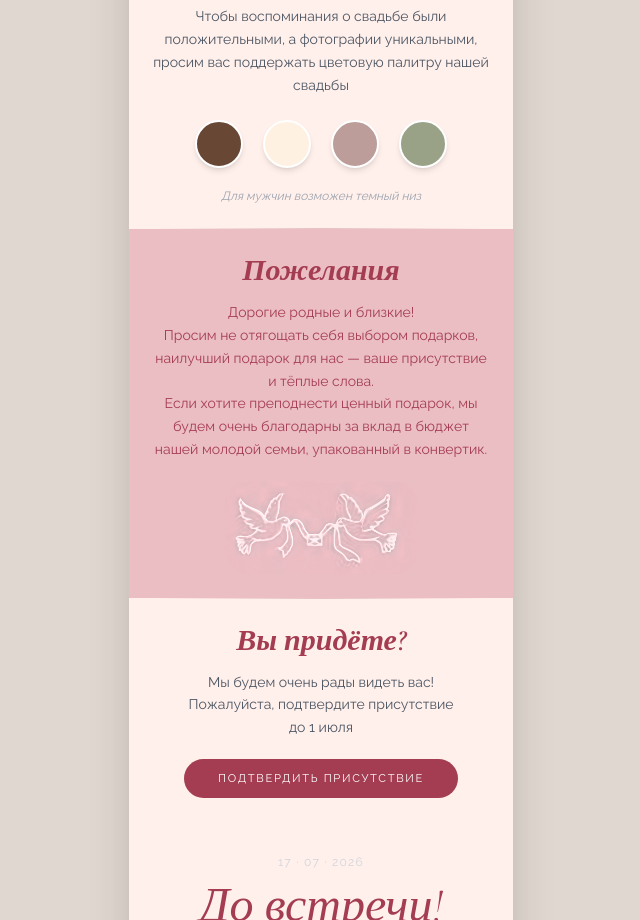
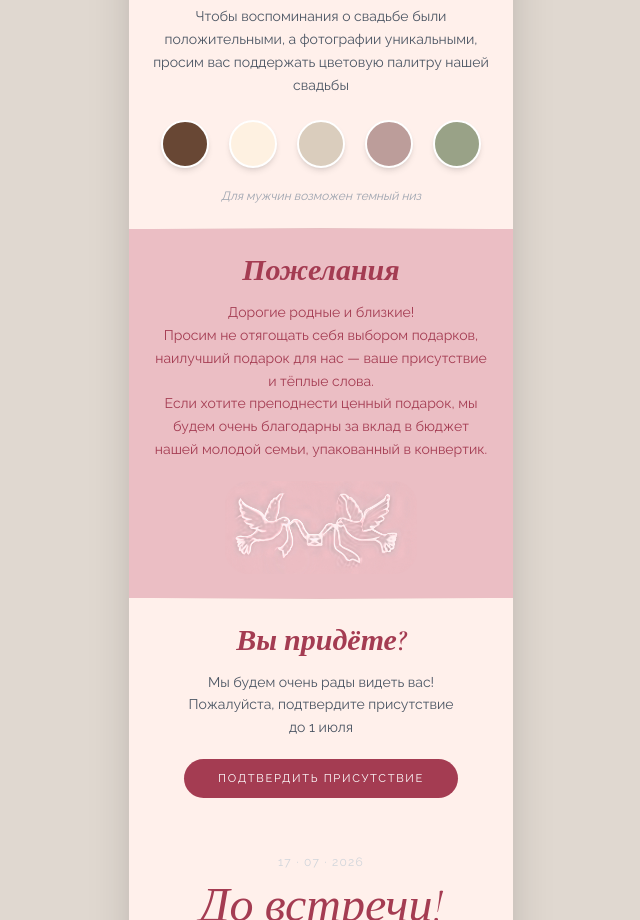
Before and after one commit to Kaspener/Kaspener.github.io, a plain HTML site: page index.html in a window 1280 px wide. Shown: the part 2120-3040 px from the top of the page, without its empty margins (319-959 px from the left). Drawn offline with nearby package versions, Linux system fonts and the light colour scheme.

Commit message:
add circle

```diff
--- a/index.html
+++ b/index.html
@@ -254,21 +254,20 @@
       Чтобы воспоминания о свадьбе были положительными, а фотографии уникальными, просим вас поддержать цветовую палитру нашей свадьбы
     </p>
 
-    <!-- 4 цветовых кружочка -->
+    <!-- 5 цветовых кружочка -->
     <div class="flex justify-center items-center gap-5">
-      <!-- Пудровый -->
       <div class="flex flex-col items-center gap-2">
         <div class="w-12 h-12 rounded-full shadow-md border-2 border-white" style="background:#684734;"></div>
       </div>
-      <!-- Розовый -->
       <div class="flex flex-col items-center gap-2">
         <div class="w-12 h-12 rounded-full shadow-md border-2 border-white" style="background:#fef1e1;"></div>
       </div>
-      <!-- Винный -->
+      <div class="flex flex-col items-center gap-2">
+        <div class="w-12 h-12 rounded-full shadow-md border-2 border-white" style="background:#dacdbd;"></div>
+      </div>
       <div class="flex flex-col items-center gap-2">
         <div class="w-12 h-12 rounded-full shadow-md border-2 border-white" style="background:#bc9d9a;"></div>
       </div>
-      <!-- Молочный -->
       <div class="flex flex-col items-center gap-2">
         <div class="w-12 h-12 rounded-full shadow-md border-2 border-white" style="background:#99a287;"></div>
       </div>
```
